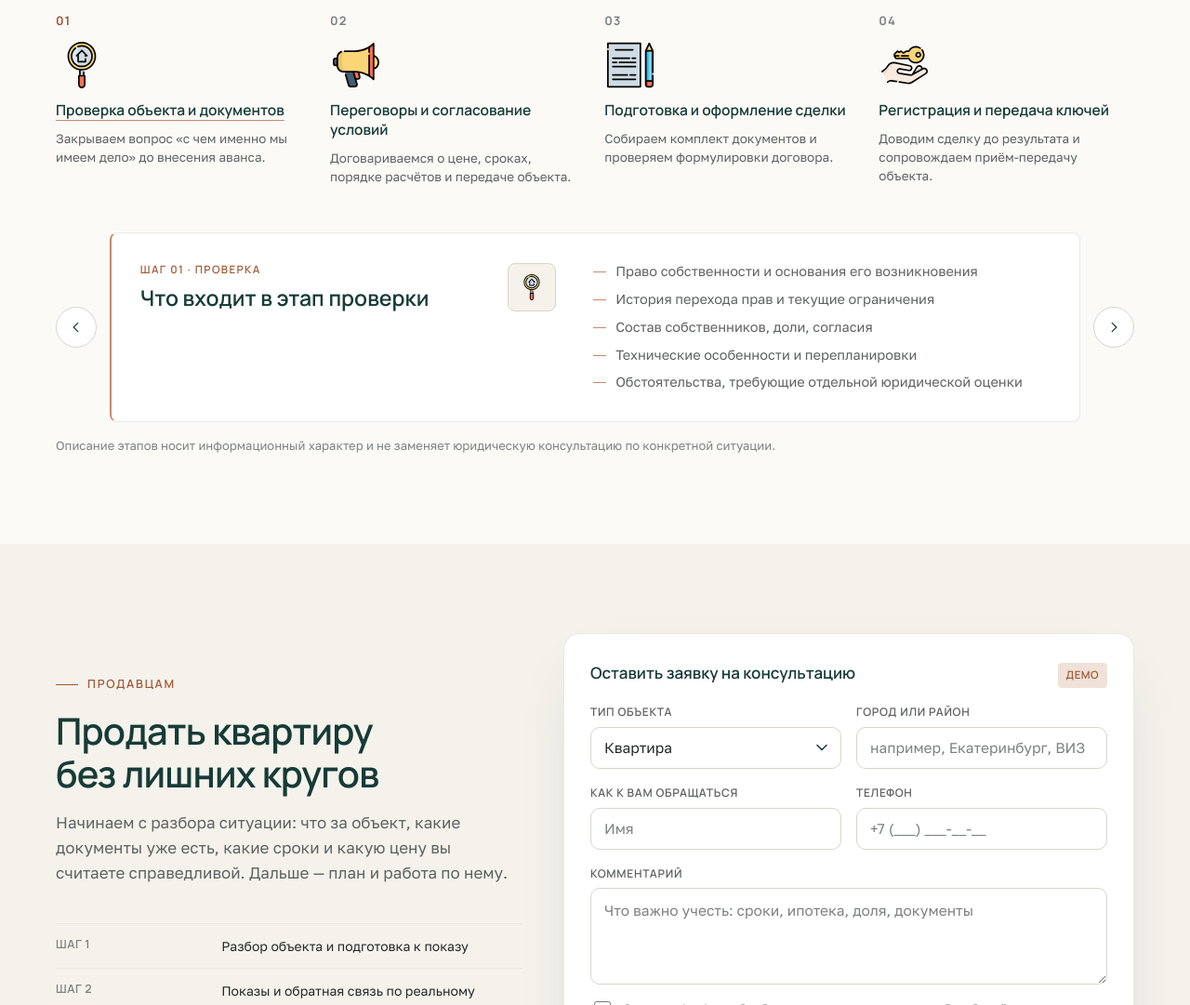
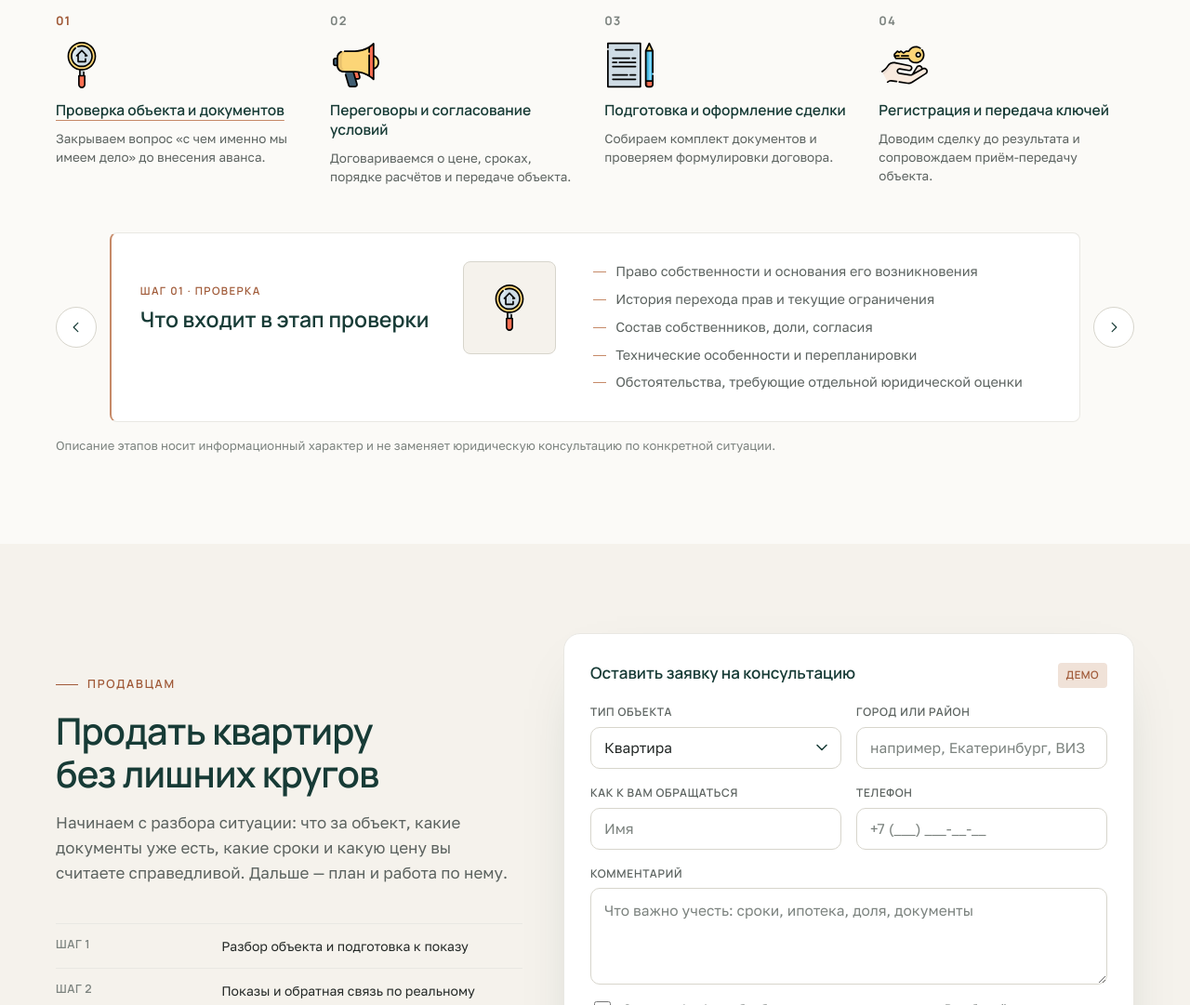
Before and after one commit to PushistiyAvocado/my_website, a plain HTML site: page prototype/index.html in a window 1280 px wide. Shown: the part 3058-4139 px from the top of the page at 93% size. Drawn offline with Linux system fonts and the light colour scheme.

Commit message:
Увеличение иконок

```diff
--- a/prototype/assets/css/site.css
+++ b/prototype/assets/css/site.css
@@ -783,7 +783,7 @@ textarea.field__control { min-height: 104px; resize: vertical; line-height: 1.55
 .route-detail__icon {
   flex: none;
   margin-left: auto;
-  width: 52px; height: 52px;
+  width: 100px; height: 100px;
   display: grid; place-items: center;
   border: 1px solid var(--c-line-strong);
   border-radius: var(--r-sm);
@@ -792,7 +792,7 @@ textarea.field__control { min-height: 104px; resize: vertical; line-height: 1.55
 }
 .route-detail__icon[hidden] { display: none; }
 .route-detail__icon svg,
-.route-detail__icon img { width: 28px; height: 28px; }
+.route-detail__icon img { width: 50px; height: 50px; }
 .route-detail__icon img { object-fit: contain; }
 /* Стрелки «назад / вперёд» по бокам карточки этапа */
 .route__arrow {
```
